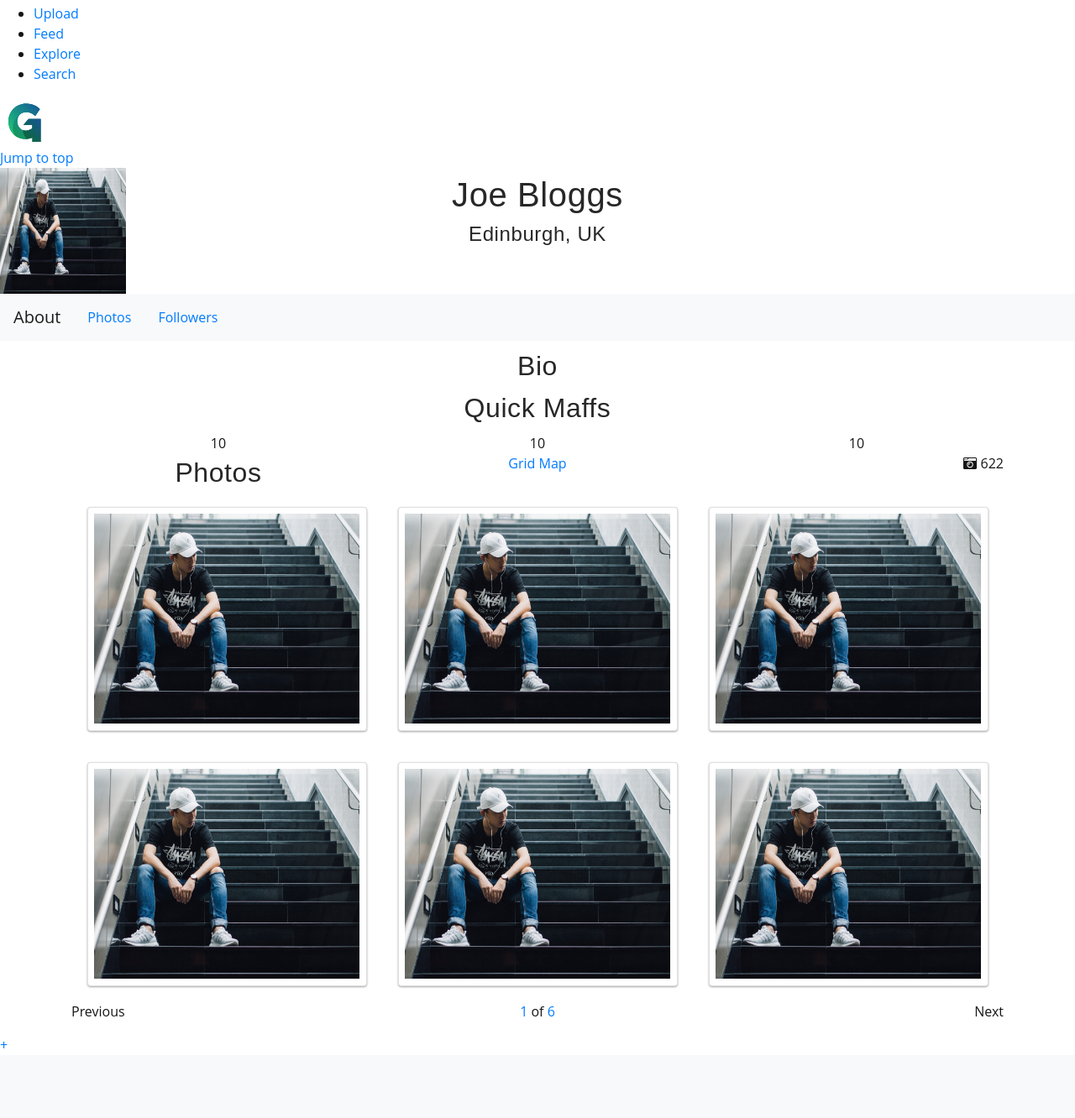
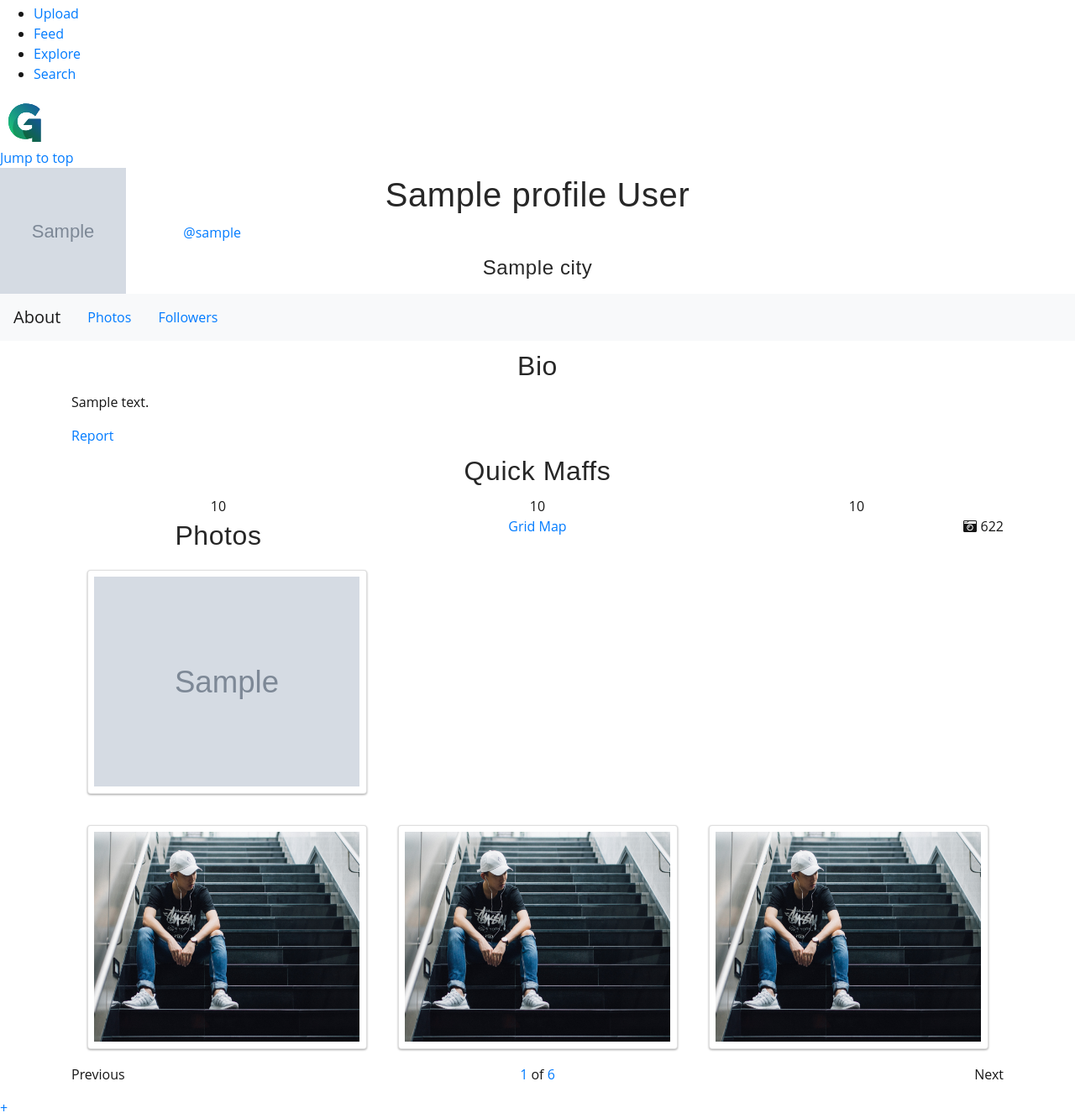
Before and after one commit to T620/globe, a Flask app: template globe/templates/user/profile.html in a window 1280 px wide. Shown: the part 206-1538 px from the top of the page at 84% size. Before the commit the page ends 1455 px from the top, so only its background shows below. Run offline with Flask 2, Linux system fonts and the light colour scheme; tables that the repository leaves empty hold one stand-in row (values such as "Sample post"); the template is opened without the code that fills it: values that come from a table or form of the project are taken from there, most other values are stand-ins (such as "Sample title", 1, 10 or a date in 2020); grey boxes marked "Sample" are stand-in pictures; parts of the project's set-up code (start-up, migrations or seed data) failed here and were passed over; some libraries are stand-ins or nearby versions.

Commit message:
update profile with dynamic data

```diff
--- a/globe/templates/user/profile.html
+++ b/globe/templates/user/profile.html
@@ -5,30 +5,48 @@
 	<div class="profile-header">
 		<div class="row">
 			<div class="col-xs-12 col-md-2">
-				<img class="profile-header-img" src="{{url_for('static', filename='img/default_profile.jpg')}}" width="150px" height="150px">
+				<img class="profile-header-img" src="{{profile.photo}}" width="150px" height="150px">
 			</div>
 			<div class="col-xs-12 col-md-8">
 				<div class="profile-header-intro">
-					<h1>Joe Bloggs</h1>
-					<h4>Edinburgh, UK</h4>
+					<h1>{{profile.forename}} {{profile.surname}}</h1>
+					<p><a href="/profile/{{username}}">@{{profile.username}}</a></p>
+					<h4>{{profile.city}}</h4>
 				</div>
 			</div>
 		</div>
 	</div>
-	<div class="profile-header-collapse">
-		<img class="profile-header-img" src="{{url_for('static', filename='img/default_profile.jpg')}}" width="75px" height="75px">
-		<h3>Joe Bloggs</h3>
-	</div>
 	<div class="profile-sub-nav">
 		<nav class="navbar navbar-expand-lg navbar-light bg-light fixed-top sticky-top">
-			<a class="navbar-brand" href="/">About</a>
-			<a class="nav-item nav-link" href="/explore/">Photos</a>
-			<a class="nav-item nav-link" href="/explore/">Followers</a>
+			{% if lightbox %}
+				<a class="navbar-brand" href="/profile/{{post.username}}#photos">About</a>
+				<a class="nav-item nav-link" href="/profile/{{post.username}}#photos">Photos</a>
+				<a class="nav-item nav-link" href="/profile/{{post.username}}#folowers">Followers</a>
+			{% else %}
+				<a class="navbar-brand" href="/profile/#photos">About</a>
+				<a class="nav-item nav-link" href="/profile/#photos">Photos</a>
+				<a class="nav-item nav-link" href="/profile/#followers">Followers</a>
+			{% endif %}
 		</nav>
 	</div>
-	<div class="container">
+	{% if lightbox %}
+		{% if post.isPanorama %}
+		<iframe allowfullscreen height="400" src=
+		"https://cdn.pannellum.org/2.3/pannellum.htm#panorama=https://{{post.image}}"
+		style="border-style:none;" width="600"></iframe>
+		{% else %}
+			<img src="{{post.image}}" width="auto">
+		{% endif %}
+	{% else %}
+		<div class="container">
 		<div class="profile-main">
 			<h2 class="section-heading">Bio</h2>
+				{% if profile.biography == 'None' %}
+					<p>This user has no biography :(</p>
+				{% else %}
+					<p>{{profile.biography}}</p>
+					<a href="#0">Report</a>
+				{% endif %}
 		</div>
 		<div class="profile-main_stats">
 			<h2>Quick Maffs</h2>
@@ -65,22 +83,13 @@
 				</div>
 			</div>
 			<div class="row no-gutters">
+				{% for post in posts %}
 				<div class="col-xs-12 col-sm-4">
             		<div class="card gallery">
-              			<img src="{{url_for('static', filename='img/default_profile.jpg')}}" alt="Card image cap" width="100%" height="250px">
+              			<img src="{{post.image}}" alt="Card image cap" width="100%" height="250px">
             		</div>
 				</div>
-				<div class="col-xs-12 col-sm-4">
-            			<div class="card gallery">
-              				<img src="{{url_for('static', filename='img/default_profile.jpg')}}" alt="Card image cap" width="100%" height="250px">
-            			</div>
-					</div>
-				<div class="col-xs-12 col-sm-4">
-            			<div class="card gallery">
-              				<img src="{{url_for('static', filename='img/default_profile.jpg')}}" alt="Card image cap" width="100%" height="250px">
-              				<p class="card-text"></p>
-            			</div>
-					</div>
+				{% endfor %}
 			</div>
 
 			<div class="row no-gutters">
@@ -121,7 +130,7 @@
 			</div>
 		</div>
 	</div><!--/container-->
-
+	{% endif %}
 </section>
 <script>
 $(document).scroll(function () {
```
